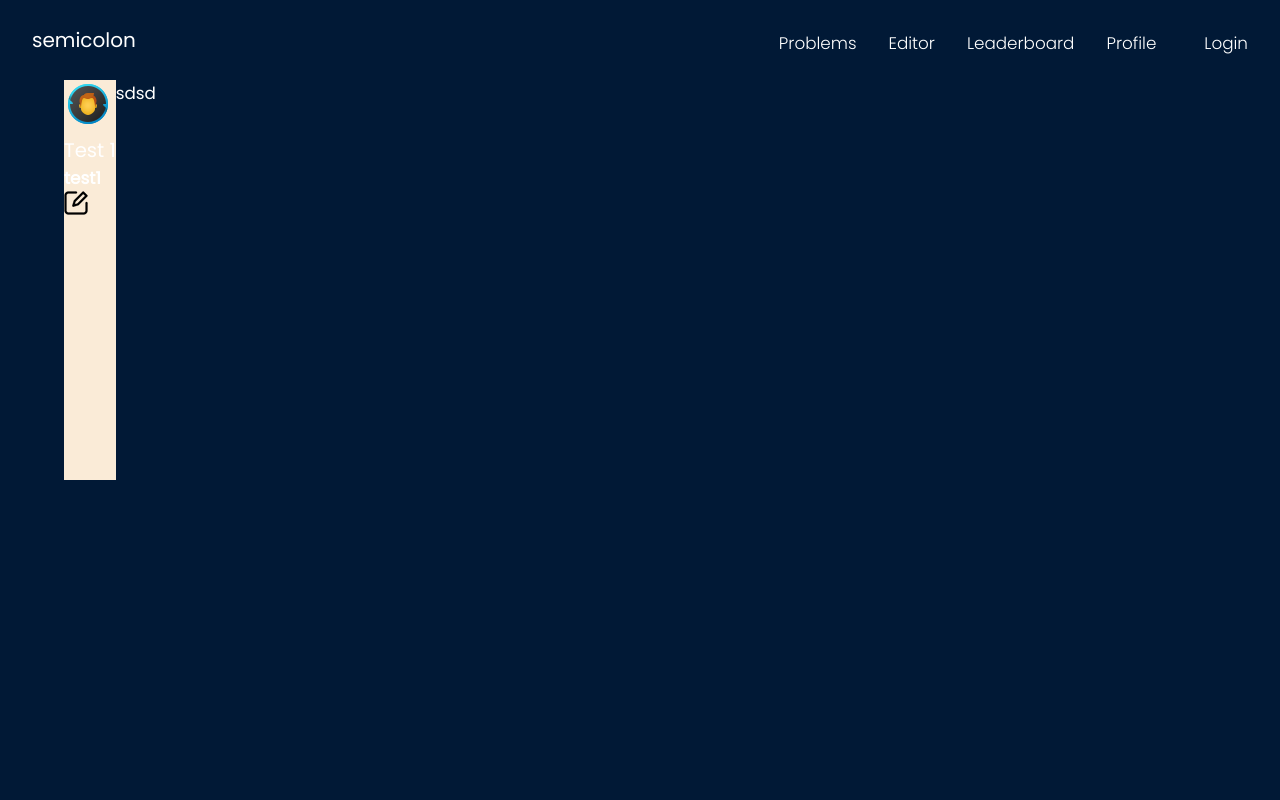
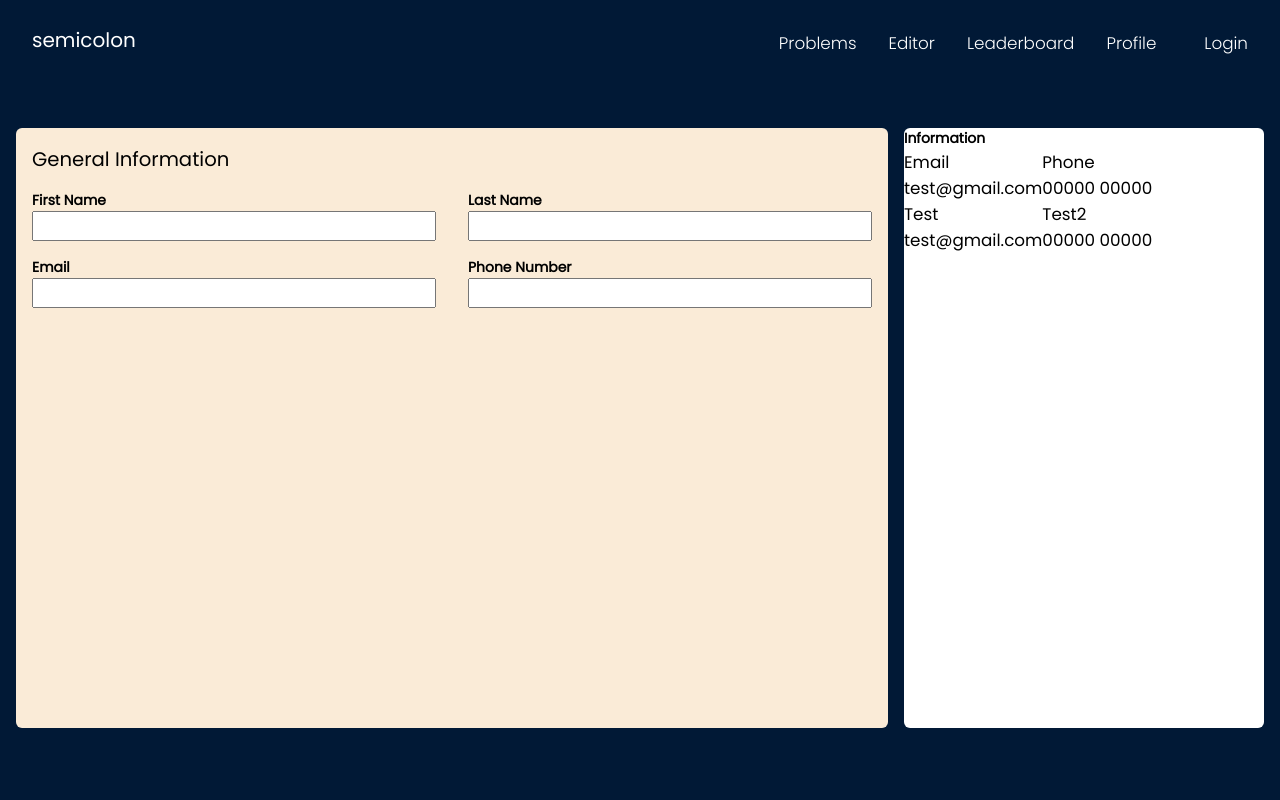
Before and after one commit to Danish1004/online-judge-frontend, a React (Create React App) app: page /profile in a window 1280 px wide. Shown: the top 800 px of the page. Built offline with nearby package versions, Linux system fonts and the light colour scheme.

Commit message:
change in design

```diff
--- a/src/pages/profile/Profile.css
+++ b/src/pages/profile/Profile.css
@@ -1,14 +1,55 @@
+.main {
+  height: 100vh;
+}
 .main-box {
-  margin: 5rem 4rem 4rem 4rem;
+  margin: 2rem 0 0 0;
   align-items: center;
+  padding: 1rem 1rem 1rem 1rem;
+  height: 75vh;
+}
+.profile-header {
+  height: 10%;
 }
 
 .profile-content {
   display: flex;
   flex-direction: row;
-  height: 50vh;
+  width: 100%;
+  gap: 1rem;
+  height: 75vh;
+  /* justify-content: center; */
 }
 
-.pic-card {
+.info-card {
+  flex: 0.7;
   background-color: antiquewhite;
+  border-radius: 6px;
+  color: black;
+  padding: 1rem 1rem 1rem 1rem;
 }
+.heading-1 {
+  display: flex;
+  flex-direction: row;
+  gap: 2rem;
+  margin: 1rem 0 1rem 0;
+}
+.sub-head {
+  display: flex;
+  flex-direction: column;
+  flex-basis: 50%;
+}
+.details-card {
+  flex: 0.3;
+  background-color: rgb(255, 255, 255);
+  color: black;
+  border-radius: 6px;
+}
+
+.info-1 {
+  display: flex;
+  flex-direction: row;
+}
+.col {
+  display: flex;
+  flex-direction: column;
+}
--- a/src/pages/profile/Profile.jsx
+++ b/src/pages/profile/Profile.jsx
@@ -2,26 +2,69 @@ import React from "react";
 import "./Profile.css";
 import Header from "../../components/header/Header";
 import "./Profile.css";
-import user from "../../images/user1.png";
-import edit from "../../images/edit.png";
+import Footer from "../../components/footer/Footer";
+// import user from "../../images/user1.png";
+// import edit from "../../images/edit.png";
 const Profile = () => {
   return (
     <div className="main">
-      <Header />
-
+      <div className="profile-header">
+        <Header />
+      </div>
       <div className="main-box">
         <div className="profile-content">
-          <div className="pic-card">
-            <img src={user} alt="user"></img>
-            <h3 className="name">Test 1</h3>
-            <h4 className="username">test1</h4>
-            <i className="icon">
-              <img src={edit} alt="edit" />
-            </i>
+          <div className="info-card">
+            <h3>General Information</h3>
+            <div className="heading-1">
+              <div className="sub-head">
+                <h5 className="sub-info">First Name</h5>
+                <input type="text"></input>
+              </div>
+              <div className="sub-head">
+                <h5 className="sub-info">Last Name</h5>
+                <input type="text"></input>
+              </div>
+            </div>
+            <div className="heading-1">
+              <div className="sub-head">
+                <h5>Email</h5>
+                <input type="email"></input>
+              </div>
+              <div className="sub-head">
+                <h5>Phone Number</h5>
+                <input type="tel"></input>
+              </div>
+            </div>
           </div>
-          <div className="info-card">sdsd</div>
+          {/* new div */}
+          <div className="details-card">
+            <h5 className="heading-main">Information</h5>
+            <div className="info-1">
+              <div className="col">
+                <div className="heading-2">Email</div>
+                <div className="info-2">test@gmail.com</div>
+              </div>
+
+              <div className="col">
+                <div className="heading-2">Phone</div>
+                <div className="info-2">00000 00000</div>
+              </div>
+            </div>
+            <div className="info-1">
+              <div className="col">
+                <div className="heading-2">Test</div>
+                <div className="info-2">test@gmail.com</div>
+              </div>
+
+              <div className="col">
+                <div className="heading-2">Test2</div>
+                <div className="info-2">00000 00000</div>
+              </div>
+            </div>
+          </div>
         </div>
       </div>
+      <Footer />
     </div>
   );
 };
```
